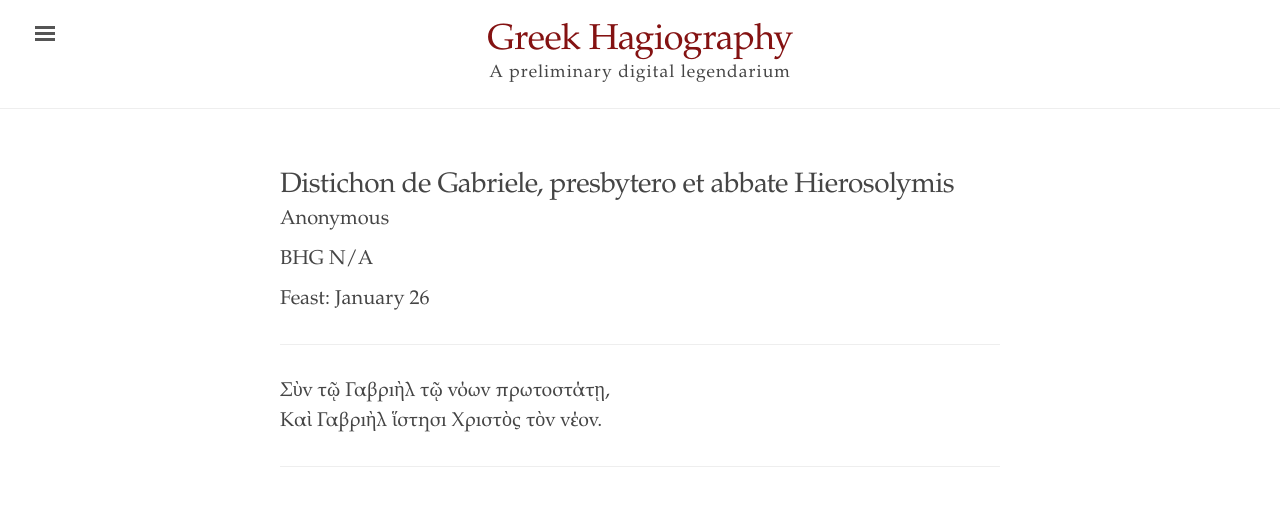
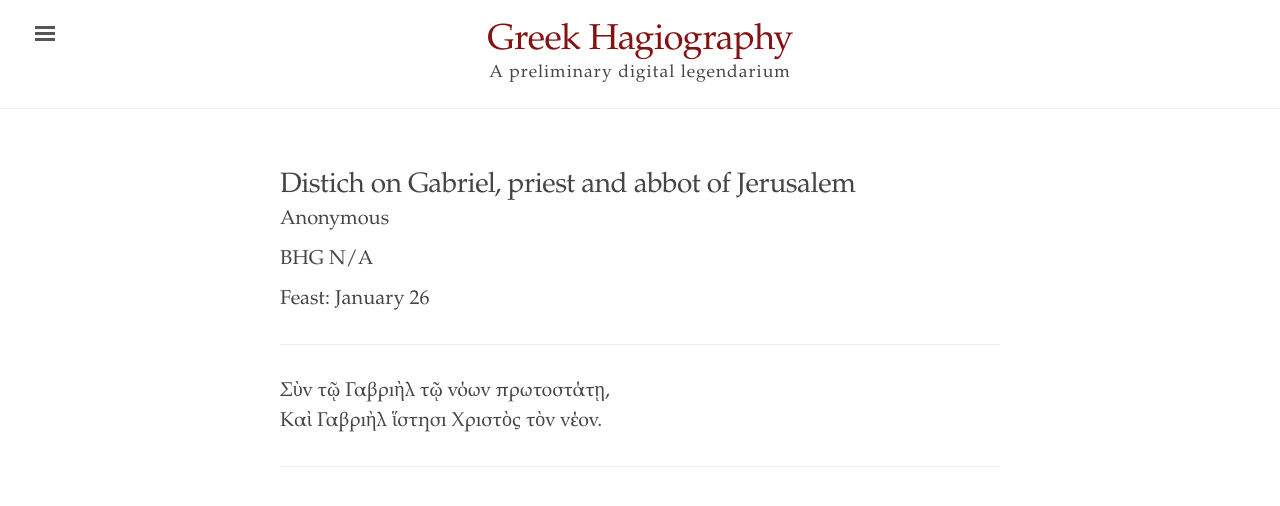
Before and after one commit to cjkoepke1/greek-hagiography, a Jekyll site: the page built from _texts/distichon-de-gabriele-presbytero.md, in a window 1280 px wide. Shown: the top 506 px of the page. Built offline with Jekyll 4.4.1, drawn with Linux system fonts in a browser that asks for light colours.

Commit message:
Title to English

```diff
--- a/_texts/distichon-de-gabriele-presbytero.md
+++ b/_texts/distichon-de-gabriele-presbytero.md
@@ -1,6 +1,6 @@
 ---
 layout: poem
-title: Distichon de Gabriele, presbytero et abbate Hierosolymis
+title: Distich on Gabriel, priest and abbot of Jerusalem
 bhg: N/A
 feast: January 26
 author: Anonymous
```
